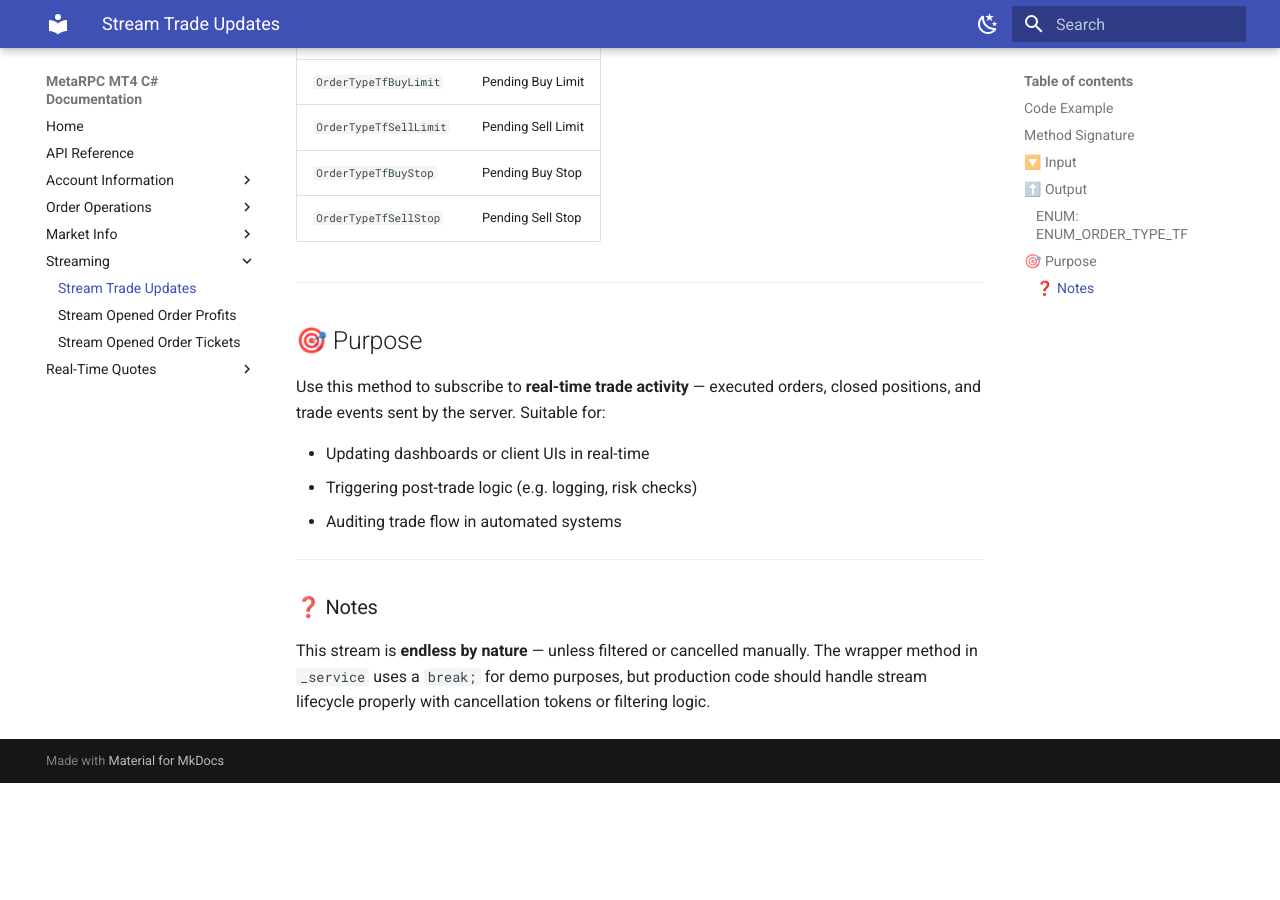
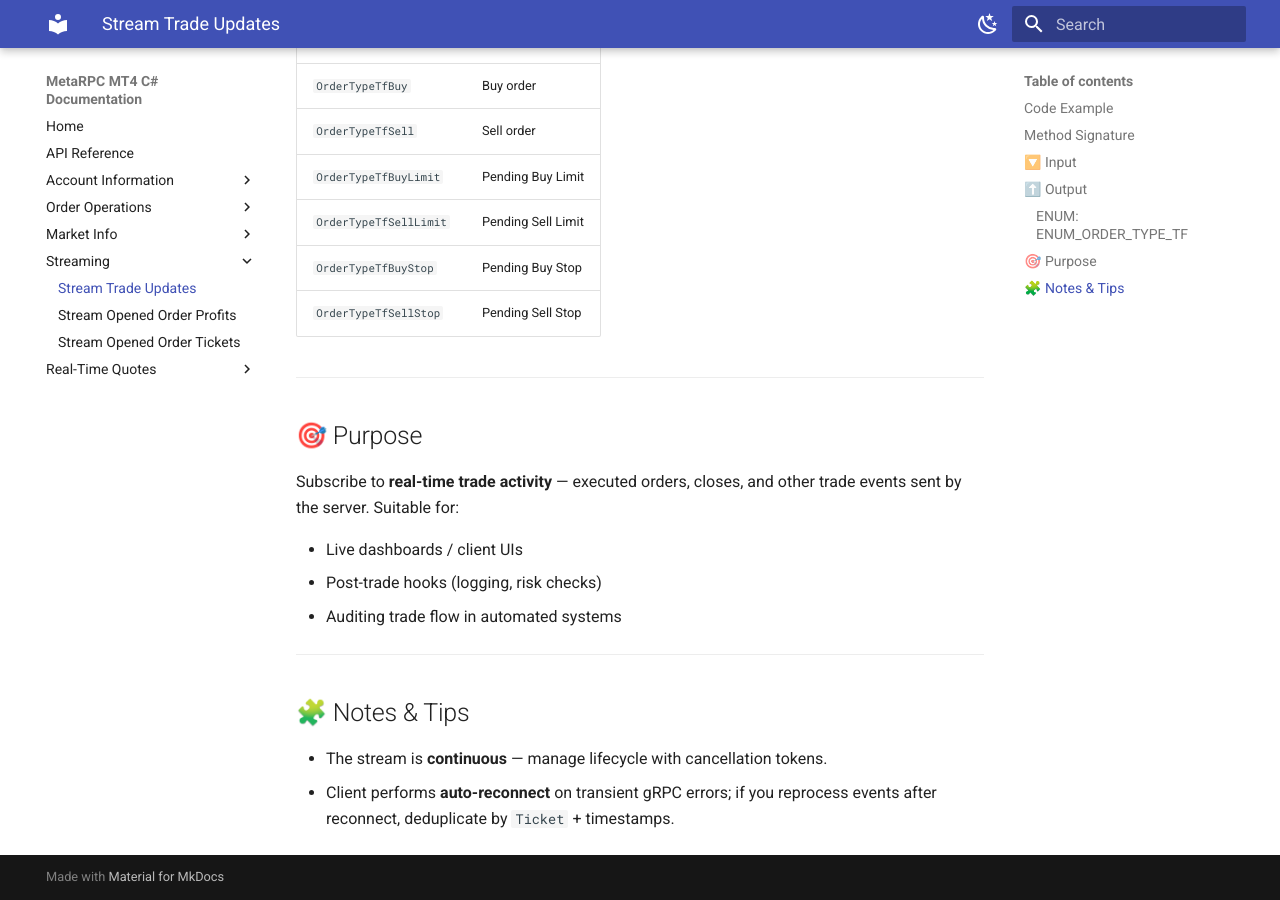
Before and after one commit to MetaRPC/CSharpMT4, an MkDocs documentation site: the page built from docs/Streaming/StreamTradeUpdates.md, in a window 1280 px wide and 900 px high, scrolled down 1870 px. Built offline with MkDocs 1.6.1 and Material for MkDocs 9.7.7, drawn with Linux system fonts in a browser that asks for light colours; before the commit the page ends 2653 px from its top, so only the background shows below that; some of the changed text lies outside the part shown.

Commit message:
Update StreamTradeUpdates.md

````diff
--- a/docs/Streaming/StreamTradeUpdates.md
+++ b/docs/Streaming/StreamTradeUpdates.md
@@ -8,14 +8,19 @@
 ### Code Example
 
 ```csharp
-// Using service wrapper
+// --- Quick use (service wrapper) ---
+// Prints a marker when a trade event arrives (demo stops after 1st event).
 await _service.StreamTradeUpdates();
 
-// Or directly from MT4Account
-await foreach (var trade in _mt4.OnTradeAsync())
+// --- Low-level (direct account call) ---
+// Preconditions: account is connected via ConnectByServerName/ConnectByHostPort.
+using var cts = new CancellationTokenSource(TimeSpan.FromSeconds(30)); // cancel window for demo
+
+await foreach (var trade in _mt4.OnTradeAsync(cts.Token))
 {
+    // TODO: map fields you need from trade.TradeInfo (see Output section)
     Console.WriteLine("Trade update received.");
-    break; // for test/demo purposes
+    break; // demo: exit after first event
 }
 ```
 
@@ -33,7 +38,7 @@ IAsyncEnumerable<OnTradeData> OnTradeAsync(
 
 ## 🔽 Input
 
-No parameters required, except:
+No required parameters, except:
 
 * **`cancellationToken`** (`CancellationToken`, optional) — used to cancel the stream manually.
 
@@ -78,14 +83,15 @@ Structure of **`TradeInfo`**:
 
 ## 🎯 Purpose
 
-Use this method to subscribe to **real-time trade activity** — executed orders, closed positions, and trade events sent by the server. Suitable for:
+Subscribe to **real-time trade activity** — executed orders, closes, and other trade events sent by the server. Suitable for:
 
-* Updating dashboards or client UIs in real-time
-* Triggering post-trade logic (e.g. logging, risk checks)
+* Live dashboards / client UIs
+* Post-trade hooks (logging, risk checks)
 * Auditing trade flow in automated systems
 
 ---
 
-### ❓ Notes
+## 🧩 Notes & Tips
 
-This stream is **endless by nature** — unless filtered or cancelled manually. The wrapper method in `_service` uses a `break;` for demo purposes, but production code should handle stream lifecycle properly with cancellation tokens or filtering logic.
+* The stream is **continuous** — manage lifecycle with cancellation tokens.
+* Client performs **auto-reconnect** on transient gRPC errors; if you reprocess events after reconnect, deduplicate by `Ticket` + timestamps.
````
